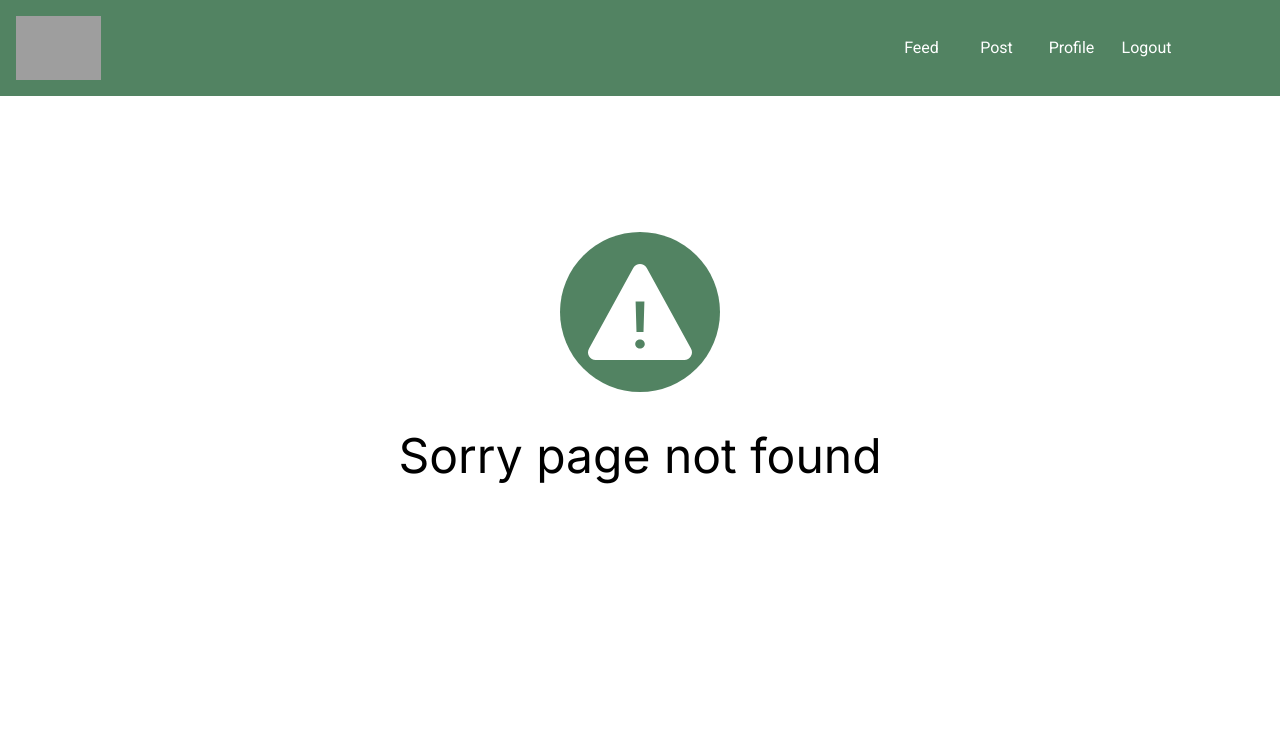
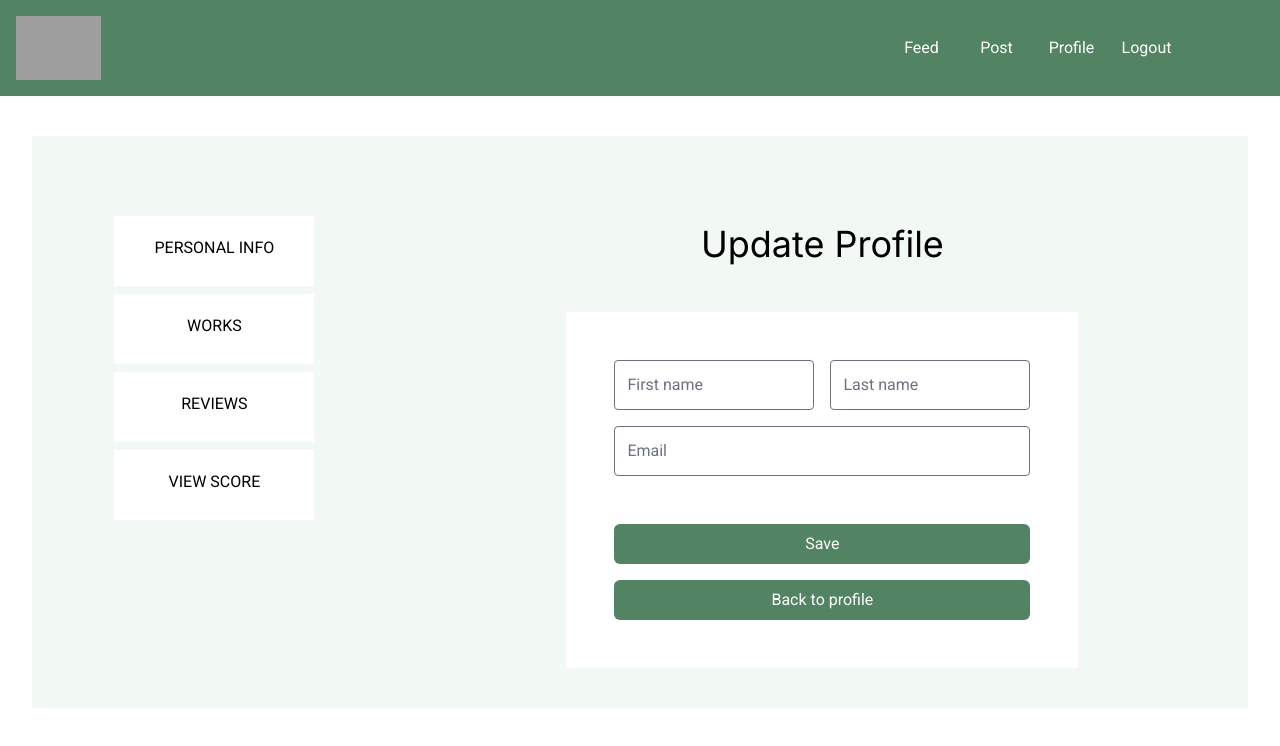
Before and after one commit to ThembaMtshelwane/writers-hub, a React (Vite) app: page /profile/update in a window 1280 px wide. Before the commit this address had no page. Shown: the top 746 px of the page. Built offline with nearby package versions, Linux system fonts and the light colour scheme; grey boxes are pictures that could not be loaded; a web font is replaced by a local one.

Commit message:
update profile

```diff
--- a/src/App.tsx
+++ b/src/App.tsx
@@ -19,6 +19,7 @@ import PersonalInfoList from "./pages/profilePage/PersonalInfoList";
 import { createBrowserRouter, RouterProvider } from "react-router-dom";
 import { Provider } from "react-redux";
 import { store } from "./store";
+import UpdateProfile from "./pages/profilePage/UpdateProfile";
 
 const App = () => {
   const router = createBrowserRouter([
@@ -57,6 +58,7 @@ const App = () => {
         { path: "view-score", element: <ViewScore /> },
         { path: "works", element: <CreatorCardGrid /> },
         { path: "info", element: <PersonalInfoList /> },
+        { path: "update", element: <UpdateProfile /> },
       ],
     },
   ]);
--- a/src/pages/profilePage/PersonalInfoList.tsx
+++ b/src/pages/profilePage/PersonalInfoList.tsx
@@ -1,96 +1,60 @@
-import { FormEvent } from "react";
-import { useState } from "react";
+import { FormEvent, useState } from "react";
 import { useDispatch, useSelector } from "react-redux";
 import { setCredentials } from "../../slices/authSlice";
 import { useGetProfileMutation } from "../../slices/userApiSlice";
 import { RootState } from "../../store";
 import avatar from "../../assets/Images/Robert-Frost-Portrait-Square.webp";
 import { MdEdit } from "react-icons/md";
-
+import UpdateProfile from "./UpdateProfile";
+import { Link } from "react-router-dom";
 
 const PersonalInfoList = () => {
   const { userInfo } = useSelector((state: RootState) => state.auth);
   const [firstName, setFirstName] = useState(userInfo?.firstName || "");
   const [lastName, setLastName] = useState(userInfo?.lastName || "");
   const [email, setEmail] = useState(userInfo?.email || "");
-  const [dob, setDob] = useState(userInfo?.DOB )
-  const [username, SetUsername] = useState(userInfo?.username)
-  const [password, setPassword] = useState("");
-  const [confirmPassword, setConfirmPassword] = useState("");
+  const [dob, setDob] = useState(userInfo?.DOB);
+  const [username, setUsername] = useState(userInfo?.username);
   const [error, setError] = useState("");
   const [success, setSuccess] = useState("");
+  const [showUpdateProfile, setShowUpdateProfile] = useState(false);
 
   const dispatch = useDispatch();
 
-  // const [updateProfile] = useUpdateUserMutation();
-  const [getProfile] = useGetProfileMutation()
+  const [getProfile] = useGetProfileMutation();
 
-  const handleSubmit = async (e: FormEvent<HTMLFormElement>) => {
-    e.preventDefault();
-    if (password !== confirmPassword) {
-      setError("Passwords do not match");
-      return;
-    } else {
-      try {
-        const res = await getProfile({
-          firstName,
-          lastName,
-          email,
-          password,
-        }).unwrap();
-        dispatch(
-          setCredentials({
-            ...res,
-            email: "",
-            firstName: "",
-            lastName: "",
-            DOB: "",
-            username: "",
-            _id: "",
-            preferences: []
-          })
-        );
-        setError("");
-        setSuccess("Profile updated");
-      } catch (err) {
-        //  console.log(err);
-      }
-    }
+  const handleToggleUpdateProfile = () => {
+    setShowUpdateProfile((prev) => !prev);
   };
 
   return (
     <>
-      <div className="flex flex-col gap-[50px] items-center >                                                                                            ">
-        <form
-          onSubmit={handleSubmit}
-          className="flex flex-col gap-4 items-center bg-white p-[50px] w-[50vw]"
-        >
-          <div className="pl-52 pt-4 cursor-pointer">
+      <div className="flex flex-col gap-12 items-center">
+        <form className="flex flex-col gap-4 items-center bg-white p-12 w-[50vw]">
+          <Link className="pl-52 pt-4 cursor-pointer" to={"/profile/update"}>
             <MdEdit className="text-gray-500" />
-          </div>
-          <div className="py-4 grid pl-16 md:pr-20 ">
+          </Link>
+          <div className="py-4 grid pl-16 md:pr-20">
             <img src={avatar} className="rounded-full w-28" alt="User Avatar" />
-            <h1 className="text-xl pl-10 ">{lastName}</h1>
+            <h1 className="text-xl pl-10">{lastName}</h1>
             <p className="pl-8">@{username}</p>
           </div>
           <div className="flex justify-around border border-gray-600 py-2 w-[270px] lg:w-[370px] big-screen:w-[700px]">
             <h1>First Name:</h1>
             <p>{firstName}</p>
           </div>
-
           <div className="flex justify-around border border-gray-600 py-2 w-[270px] lg:w-[370px] big-screen:w-[700px]">
             <h1>Last Name:</h1>
             <p>{lastName}</p>
           </div>
           <div className="flex justify-around border border-gray-600 py-2 w-[270px] lg:w-[370px] big-screen:w-[700px]">
-            <h1> Email :</h1>
+            <h1>Email:</h1>
             <p>{email}</p>
           </div>
           <div className="flex justify-around border border-gray-600 py-2 w-[270px] lg:w-[370px] big-screen:w-[700px]">
             <h1>DOB:</h1>
             <p>{dob}</p>
           </div>
-
           <p className="text-red-400">{error}</p>
           <p className="text-green-400">{success}</p>
         </form>
--- /dev/null
+++ b/src/pages/profilePage/UpdateProfile.tsx
@@ -0,0 +1,118 @@
+import { FormEvent, useState } from "react";
+import { useDispatch, useSelector } from "react-redux";
+import { setCredentials } from "../../slices/authSlice";
+import { useUpdateUserMutation } from "../../slices/userApiSlice";
+import { RootState } from "../../store";
+import { Link } from "react-router-dom";
+
+const UpdateProfile = () => {
+  const { userInfo } = useSelector((state: RootState) => state.auth);
+  const [firstName, setFirstName] = useState(userInfo?.firstName || "");
+  const [lastName, setLastName] = useState(userInfo?.lastName || "");
+  const [email, setEmail] = useState(userInfo?.email || "");
+  const [password, setPassword] = useState("");
+  const [confirmPassword, setConfirmPassword] = useState("");
+  const [error, setError] = useState("");
+  const [success, setSuccess] = useState("");
+  const [isSubmitting, setIsSubmitting] = useState(false);
+  const [showProfile, setShowProfile] = useState(false);
+
+  const dispatch = useDispatch();
+  const [updateProfile] = useUpdateUserMutation();
+
+  const handleSubmit = async (e: FormEvent<HTMLFormElement>) => {
+    e.preventDefault();
+    if (password !== confirmPassword) {
+      setError("Passwords do not match");
+      return;
+    }
+    setIsSubmitting(true);
+    try {
+      const res = await updateProfile({
+        firstName,
+        lastName,
+        email,
+        password,
+      }).unwrap();
+      dispatch(
+        setCredentials({
+          ...res,
+          DOB: "",
+          username: "",
+          _id: "",
+          preferences: [],
+        })
+      );
+      setError("");
+      setSuccess("Profile updated");
+    } catch (err: any) {
+      setError(err.data?.message || "An error occurred.");
+    } finally {
+      setIsSubmitting(false);
+    }
+  };
+
+  return (
+    <div className="flex flex-col gap-12 items-center">
+      <h1 className="text-4xl pt-12">Update Profile</h1>
+      <form
+        onSubmit={handleSubmit}
+        className="flex flex-col gap-4 items-center bg-white p-12 w-full max-w-lg"
+      >
+        <div className="flex gap-4 w-full">
+          <input
+            type="text"
+            placeholder="First name"
+            value={firstName}
+            onChange={(e) => setFirstName(e.target.value)}
+            className="p-3 w-full border rounded"
+            required
+          />
+          <input
+            type="text"
+            placeholder="Last name"
+            value={lastName}
+            onChange={(e) => setLastName(e.target.value)}
+            className="p-3 w-full border rounded"
+            required
+          />
+        </div>
+        <input
+          type="email"
+          placeholder="Email"
+          value={email}
+          onChange={(e) => setEmail(e.target.value)}
+          className="p-3 w-full border rounded"
+          required
+        />
+        {/* <input
+          type="password"
+          placeholder="Enter your password"
+          value={password}
+          onChange={(e) => setPassword(e.target.value)}
+          className="p-3 w-full border rounded"
+          required
+        />
+        <input
+          type="password"
+          placeholder="Confirm password"
+          value={confirmPassword}
+          onChange={(e) => setConfirmPassword(e.target.value)}
+          className="p-3 w-full border rounded"
+          required
+        /> */}
+        <p className="text-red-400">{error}</p>
+        <p className="text-green-400">{success}</p>
+        <button className="buttonStyle w-full" disabled={isSubmitting}>
+          {isSubmitting ? "Saving..." : "Save"}
+        </button>
+        {/* Back Button */}
+        <Link className="buttonStyle w-full text-center" to={"/profile/info"}>
+          Back to profile
+        </Link>
+      </form>
+    </div>
+  );
+};
+
+export default UpdateProfile;
```
